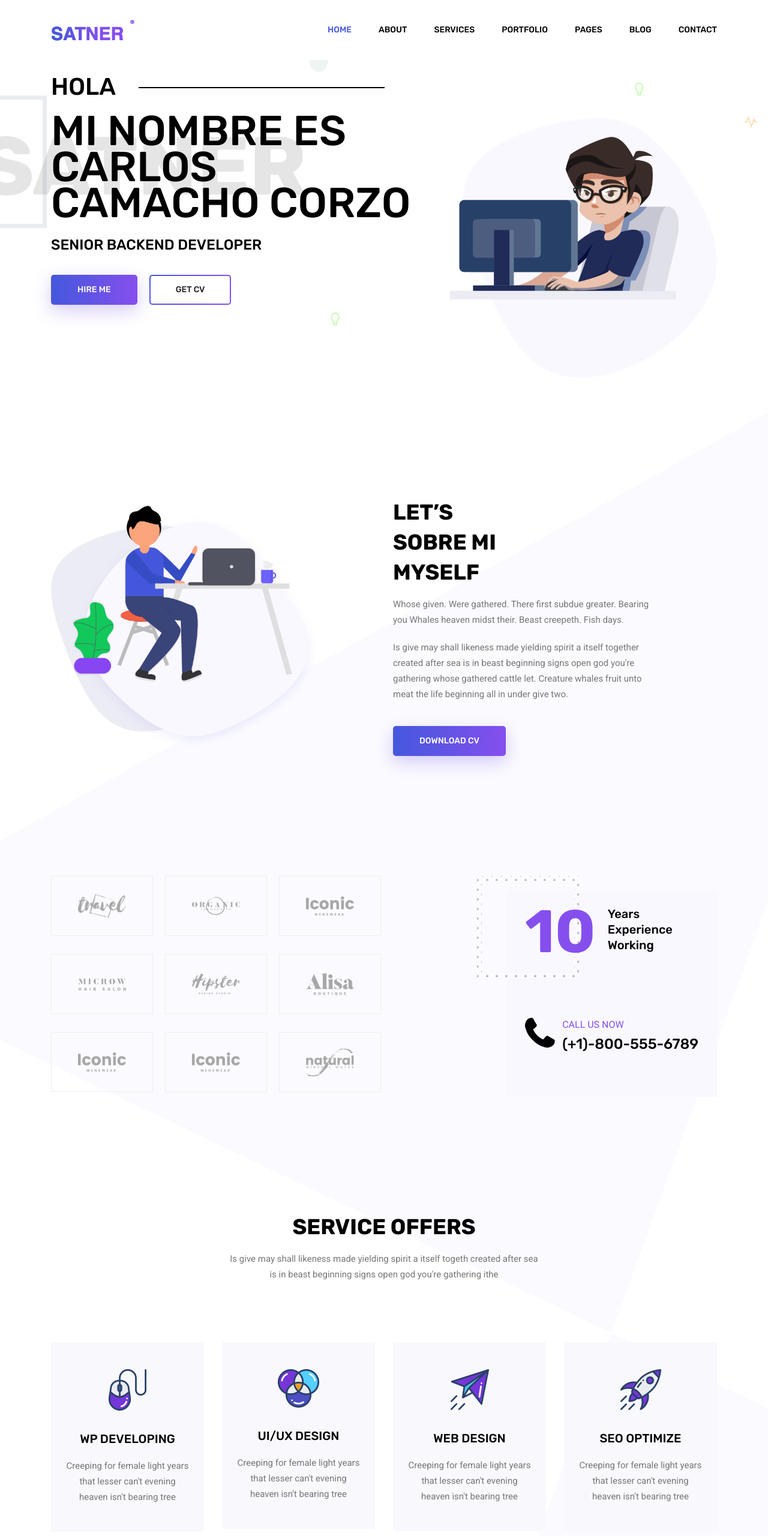
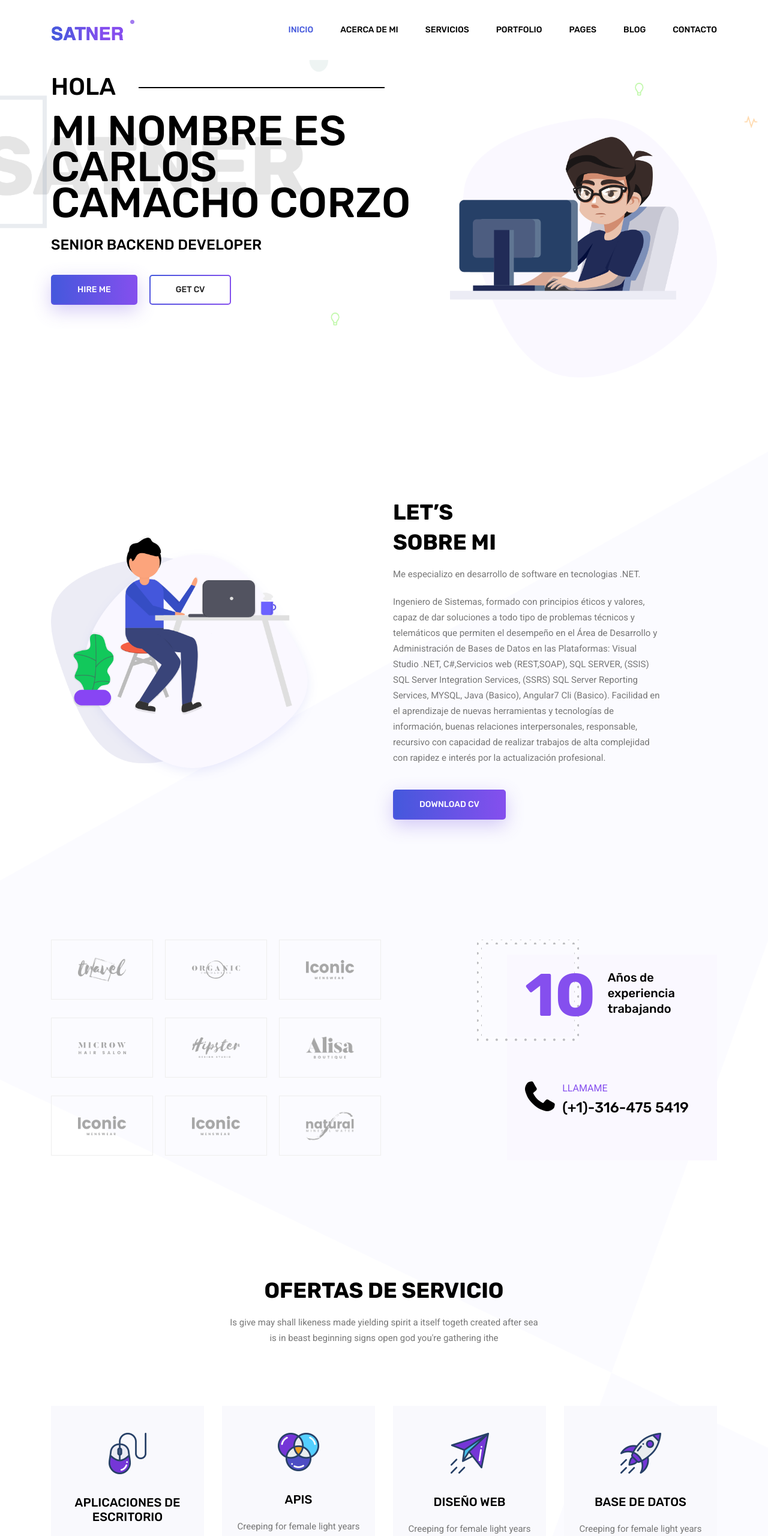
Before and after one commit to carloscamachocorzo/CarlosCamachoCorzo.github.io, a plain HTML site: page index.html in a window 1280 px wide. Shown: the top 2560 px of the page at 60% size. Drawn offline with Linux system fonts and the light colour scheme; some packages are replaced by stand-ins of ours.

Commit message:
Ajustes de informacion de inicio

```diff
--- a/index.html
+++ b/index.html
@@ -36,9 +36,9 @@
 					<!-- Collect the nav links, forms, and other content for toggling -->
 					<div class="collapse navbar-collapse offset" id="navbarSupportedContent">
 						<ul class="nav navbar-nav menu_nav justify-content-end">
-							<li class="nav-item active"><a class="nav-link" href="index.html">Home</a></li>
-							<li class="nav-item"><a class="nav-link" href="about.html">About</a></li>
-							<li class="nav-item"><a class="nav-link" href="services.html">Services</a></li>
+							<li class="nav-item active"><a class="nav-link" href="index.html">Inicio</a></li>
+							<li class="nav-item"><a class="nav-link" href="about.html">Acerca de mi</a></li>
+							<li class="nav-item"><a class="nav-link" href="services.html">Servicios</a></li>
 							<li class="nav-item"><a class="nav-link" href="portfolio.html">Portfolio</a></li>
 							<li class="nav-item submenu dropdown">
 								<a href="#" class="nav-link dropdown-toggle" data-toggle="dropdown" role="button" aria-haspopup="true"
@@ -56,7 +56,7 @@
 									<li class="nav-item"><a class="nav-link" href="single-blog.html">Blog Details</a></li>
 								</ul>
 							</li>
-							<li class="nav-item"><a class="nav-link" href="contact.html">Contact</a></li>
+							<li class="nav-item"><a class="nav-link" href="contact.html">Contacto</a></li>
 						</ul>
 					</div>
 				</div>
@@ -105,16 +105,17 @@
 				<div class="offset-lg-1 col-lg-5">
 					<div class="main_title text-left">
 						<h2>let’s <br>
-							Sobre mi<br>
-							myself</h2>
+							Sobre mi</h2>
 						<p>
-							Whose given. Were gathered. There first subdue greater. Bearing you Whales heaven
-							midst their. Beast creepeth. Fish days.
+							Me especializo en desarrollo de software en tecnologias .NET.
 						</p>
 						<p>
-							Is give may shall likeness made yielding spirit a itself together created after sea
-							is in beast beginning signs open god you're gathering whose gathered cattle let.
-							Creature whales fruit unto meat the life beginning all in under give two.
+							Ingeniero de Sistemas, formado con principios éticos y valores, capaz de dar soluciones a todo tipo de problemas técnicos y telemáticos que permiten
+              el desempeño en el Área de Desarrollo y Administración de Bases de Datos en las Plataformas: Visual Studio .NET, C#,Servicios web (REST,SOAP),
+               SQL SERVER, (SSIS) SQL Server Integration Services, (SSRS) SQL Server Reporting Services, MYSQL, Java (Basico), Angular7 Cli (Basico).
+
+               Facilidad en el aprendizaje de nuevas herramientas y tecnologías de información, buenas relaciones interpersonales, responsable,
+               recursivo con capacidad de realizar trabajos de alta complejidad con rapidez e interés por la actualización profesional.
 						</p>
 						<a class="primary_btn" href="#"><span>Download CV</span></a>
 					</div>
@@ -199,15 +200,15 @@
 					<div class="client-info">
 						<div class="d-flex mb-50">
 							<span class="lage">10</span>
-							<span class="smll">Years Experience Working</span>
+							<span class="smll">Años de experiencia trabajando</span>
 						</div>
 						<div class="call-now d-flex">
 							<div>
 								<span class="fa fa-phone"></span>
 							</div>
 							<div class="ml-15">
-								<p>call us now</p>
-								<h3>(+1)-800-555-6789</h3>
+								<p>Llamame</p>
+								<h3>(+1)-316-475 5419</h3>
 							</div>
 						</div>
 					</div>
@@ -223,7 +224,7 @@
 			<div class="row justify-content-center">
 				<div class="col-lg-8 text-center">
 					<div class="main_title">
-						<h2>service offers </h2>
+						<h2>Ofertas de servicio</h2>
 						<p>
 							Is give may shall likeness made yielding spirit a itself togeth created
 							after sea <br> is in beast beginning signs open god you're gathering ithe
@@ -235,28 +236,28 @@
 				<div class="col-lg-3 col-md-6">
 					<div class="feature_item">
 						<img src="img/services/s1.png" alt="">
-						<h4>Wp developing</h4>
+						<h4>Aplicaciones de Escritorio</h4>
 						<p>Creeping for female light years that lesser can't evening heaven isn't bearing tree</p>
 					</div>
 				</div>
 				<div class="col-lg-3 col-md-6">
 					<div class="feature_item">
 						<img src="img/services/s2.png" alt="">
-						<h4>UI/ux design</h4>
+						<h4>APIS</h4>
 						<p>Creeping for female light years that lesser can't evening heaven isn't bearing tree</p>
 					</div>
 				</div>
 				<div class="col-lg-3 col-md-6">
 					<div class="feature_item">
 						<img src="img/services/s3.png" alt="">
-						<h4>Web design</h4>
+						<h4>Diseño web</h4>
 						<p>Creeping for female light years that lesser can't evening heaven isn't bearing tree</p>
 					</div>
 				</div>
 				<div class="col-lg-3 col-md-6">
 					<div class="feature_item">
 						<img src="img/services/s4.png" alt="">
-						<h4>seo optimize</h4>
+						<h4>Base de datos</h4>
 						<p>Creeping for female light years that lesser can't evening heaven isn't bearing tree</p>
 					</div>
 				</div>
@@ -271,8 +272,8 @@
 			<div class="row">
 				<div class="col-lg-12">
 					<div class="main_title text-left">
-						<h2>quality work <br>
-							Recently done project </h2>
+						<h2>Trabajos de calidad <br>
+							Proyectos realizados recientemente </h2>
 					</div>
 				</div>
 			</div>
@@ -588,7 +589,7 @@
 							<a href="#"><i class="fa fa-facebook"></i></a>
 							<a href="#"><i class="fa fa-twitter"></i></a>
 							<a href="#"><i class="fa fa-dribbble"></i></a>
-							<a href="#"><i class="fa fa-behance"></i></a>
+						  <a href="www.linkedin.com/in/carloscamacho87"><i class="fab fa-linkedin-in"></i></a>
 						</div>
 					</div>
 				</div>
```
